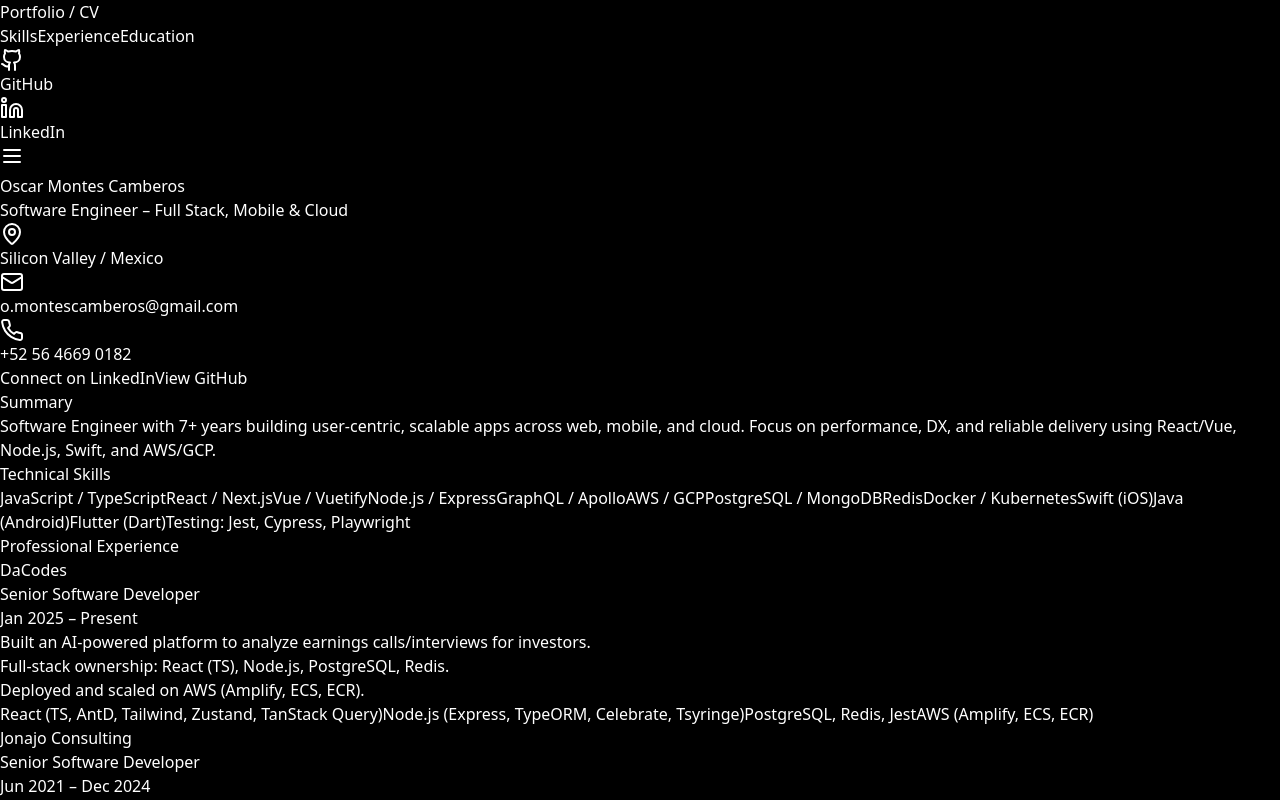
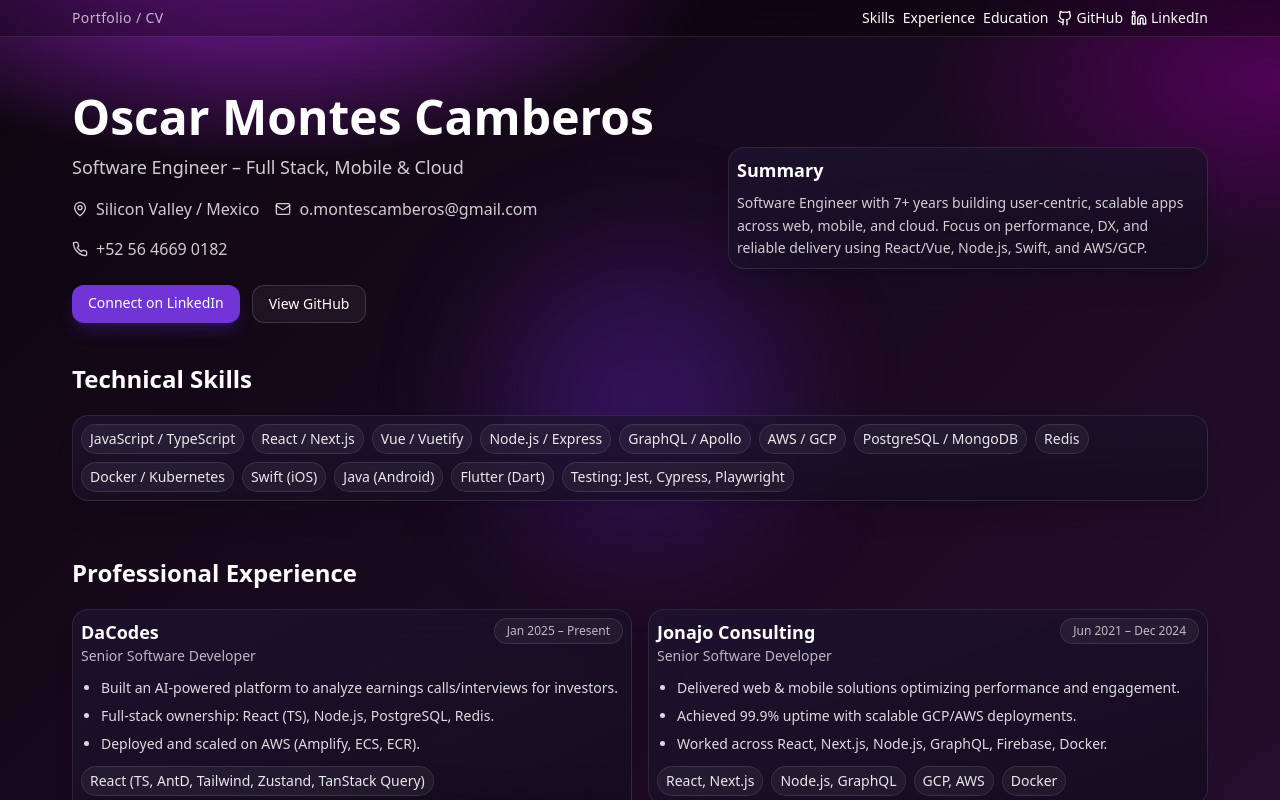
Before and after one commit to oscarlolero/o.montescamberos-cv, a React (Vite) app: page / in a window 1280 px wide. Shown: the top 800 px of the page. Built offline with nearby package versions, Linux system fonts and the light colour scheme.

Commit message:
chore: update Tailwind CSS configuration to include JS/JSX file types for content scanning

```diff
--- a/tailwind.config.js
+++ b/tailwind.config.js
@@ -1,6 +1,6 @@
 /** @type {import('tailwindcss').Config} */
 export default {
-  content: ["./index.html", "./src/**/*.{ts,tsx}"],
+  content: ["./index.html", "./src/**/*.{js,jsx,ts,tsx}"],
   theme: { extend: {} },
   plugins: [],
 }
```
